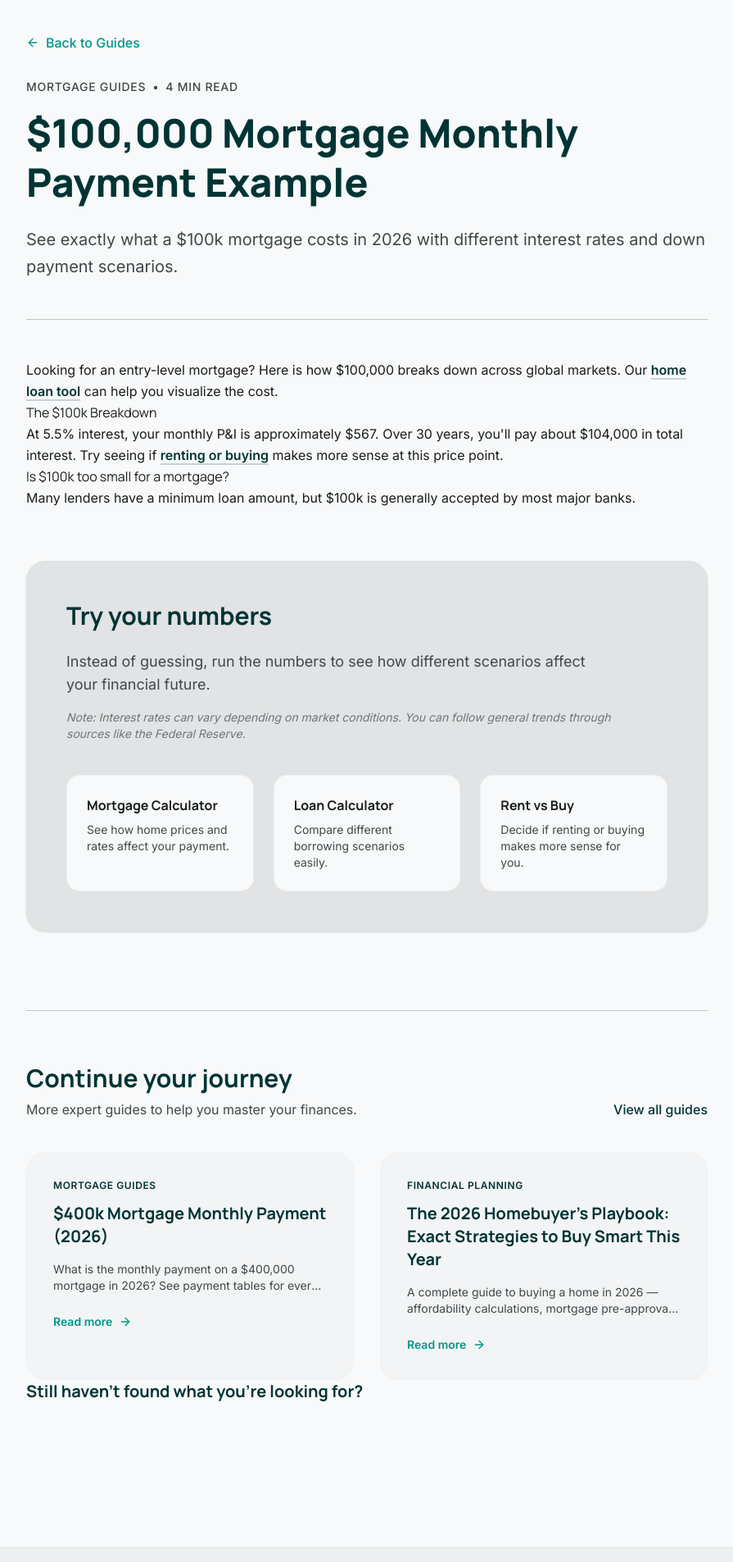
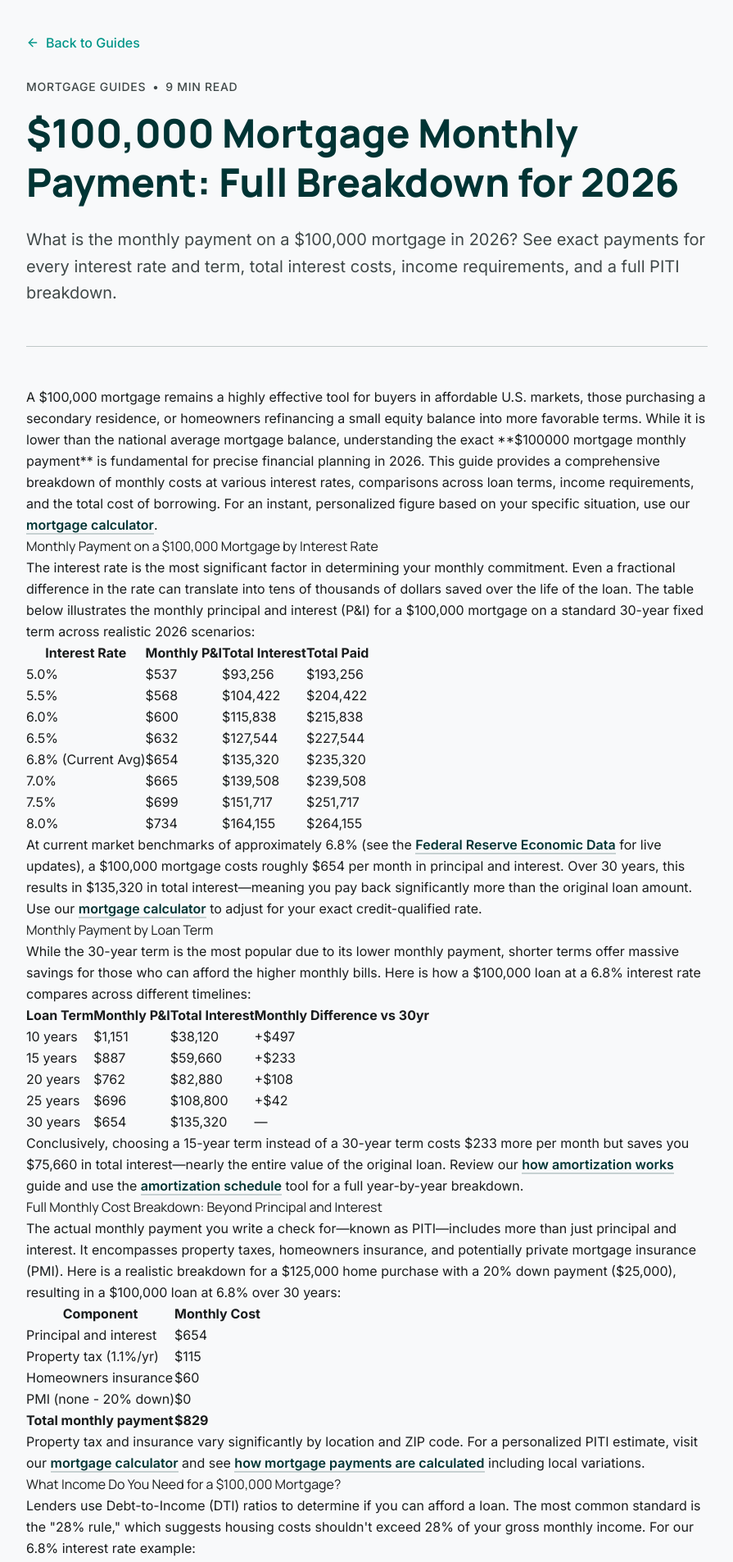
Before and after one commit to josefmomo214/Tryfincalc, a Next.js app: page /blog/100k-mortgage-monthly-payment in a window 1280 px wide. Shown: the part 120-2025 px from the top of the page at 82% size, without its empty margins (192-1087 px from the left). Built offline with nearby package versions, Linux system fonts and the light colour scheme.

Commit message:
Deploy blog system and SEO updates

```diff
--- a/src/data/articles.ts
+++ b/src/data/articles.ts
@@ -799,18 +799,144 @@ export const articles: Article[] = [
     `
   },
   {
-    title: "$100,000 Mortgage Monthly Payment Example",
+    slug: "100k-mortgage-monthly-payment",
     category: "Mortgage Guides",
-    readTime: "4 min read",
-    excerpt: "See exactly what a $100k mortgage costs in 2026 with different interest rates and down payment scenarios.",
-    slug: "100k-mortgage-monthly-payment",
-    content: `
-      <p>Looking for an entry-level mortgage? Here is how $100,000 breaks down across global markets. Our <a href="/mortgage-calculator">home loan tool</a> can help you visualize the cost.</p>
-      <h2>The $100k Breakdown</h2>
-      <p>At 5.5% interest, your monthly P&I is approximately $567. Over 30 years, you'll pay about $104,000 in total interest. Try seeing if <a href="/rent-vs-buy">renting or buying</a> makes more sense at this price point.</p>
-      <h3>Is $100k too small for a mortgage?</h3>
-      <p>Many lenders have a minimum loan amount, but $100k is generally accepted by most major banks.</p>
-    `
+    readTime: "9 min read",
+    title: "$100,000 Mortgage Monthly Payment: Full Breakdown for 2026",
+    excerpt: "What is the monthly payment on a $100,000 mortgage in 2026? See exact payments for every interest rate and term, total interest costs, income requirements, and a full PITI breakdown.",
+    content: `<p>A $100,000 mortgage remains a highly effective tool for buyers in affordable U.S. markets, those purchasing a secondary residence, or homeowners refinancing a small equity balance into more favorable terms. While it is lower than the national average mortgage balance, understanding the exact **$100000 mortgage monthly payment** is fundamental for precise financial planning in 2026. This guide provides a comprehensive breakdown of monthly costs at various interest rates, comparisons across loan terms, income requirements, and the total cost of borrowing. For an instant, personalized figure based on your specific situation, use our <a href="/mortgage-calculator">mortgage calculator</a>.</p>
+
+<h2>Monthly Payment on a $100,000 Mortgage by Interest Rate</h2>
+<p>The interest rate is the most significant factor in determining your monthly commitment. Even a fractional difference in the rate can translate into tens of thousands of dollars saved over the life of the loan. The table below illustrates the monthly principal and interest (P&I) for a $100,000 mortgage on a standard 30-year fixed term across realistic 2026 scenarios:</p>
+
+<table>
+  <thead>
+    <tr>
+      <th>Interest Rate</th>
+      <th>Monthly P&I</th>
+      <th>Total Interest</th>
+      <th>Total Paid</th>
+    </tr>
+  </thead>
+  <tbody>
+    <tr><td>5.0%</td><td>$537</td><td>$93,256</td><td>$193,256</td></tr>
+    <tr><td>5.5%</td><td>$568</td><td>$104,422</td><td>$204,422</td></tr>
+    <tr><td>6.0%</td><td>$600</td><td>$115,838</td><td>$215,838</td></tr>
+    <tr><td>6.5%</td><td>$632</td><td>$127,544</td><td>$227,544</td></tr>
+    <tr><td>6.8% (Current Avg)</td><td>$654</td><td>$135,320</td><td>$235,320</td></tr>
+    <tr><td>7.0%</td><td>$665</td><td>$139,508</td><td>$239,508</td></tr>
+    <tr><td>7.5%</td><td>$699</td><td>$151,717</td><td>$251,717</td></tr>
+    <tr><td>8.0%</td><td>$734</td><td>$164,155</td><td>$264,155</td></tr>
+  </tbody>
+</table>
+
+<p>At current market benchmarks of approximately 6.8% (see the <a href="https://fred.stlouisfed.org" target="_blank" rel="noopener noreferrer">Federal Reserve Economic Data</a> for live updates), a $100,000 mortgage costs roughly $654 per month in principal and interest. Over 30 years, this results in $135,320 in total interest—meaning you pay back significantly more than the original loan amount. Use our <a href="/mortgage-calculator">mortgage calculator</a> to adjust for your exact credit-qualified rate.</p>
+
+<h2>Monthly Payment by Loan Term</h2>
+<p>While the 30-year term is the most popular due to its lower monthly payment, shorter terms offer massive savings for those who can afford the higher monthly bills. Here is how a $100,000 loan at a 6.8% interest rate compares across different timelines:</p>
+
+<table>
+  <thead>
+    <tr>
+      <th>Loan Term</th>
+      <th>Monthly P&amp;I</th>
+      <th>Total Interest</th>
+      <th>Monthly Difference vs 30yr</th>
+    </tr>
+  </thead>
+  <tbody>
+    <tr><td>10 years</td><td>$1,151</td><td>$38,120</td><td>+$497</td></tr>
+    <tr><td>15 years</td><td>$887</td><td>$59,660</td><td>+$233</td></tr>
+    <tr><td>20 years</td><td>$762</td><td>$82,880</td><td>+$108</td></tr>
+    <tr><td>25 years</td><td>$696</td><td>$108,800</td><td>+$42</td></tr>
+    <tr><td>30 years</td><td>$654</td><td>$135,320</td><td>—</td></tr>
+  </tbody>
+</table>
+
+<p>Conclusively, choosing a 15-year term instead of a 30-year term costs $233 more per month but saves you $75,660 in total interest—nearly the entire value of the original loan. Review our <a href="/blog/amortization-schedule-explained">how amortization works</a> guide and use the <a href="/amortization-schedule">amortization schedule</a> tool for a full year-by-year breakdown.</p>
+
+<h2>Full Monthly Cost Breakdown: Beyond Principal and Interest</h2>
+<p>The actual monthly payment you write a check for—known as PITI—includes more than just principal and interest. It encompasses property taxes, homeowners insurance, and potentially private mortgage insurance (PMI). Here is a realistic breakdown for a $125,000 home purchase with a 20% down payment ($25,000), resulting in a $100,000 loan at 6.8% over 30 years:</p>
+
+<table>
+  <thead>
+    <tr><th>Component</th><th>Monthly Cost</th></tr>
+  </thead>
+  <tbody>
+    <tr><td>Principal and interest</td><td>$654</td></tr>
+    <tr><td>Property tax (1.1%/yr)</td><td>$115</td></tr>
+    <tr><td>Homeowners insurance</td><td>$60</td></tr>
+    <tr><td>PMI (none - 20% down)</td><td>$0</td></tr>
+    <tr><td><strong>Total monthly payment</strong></td><td><strong>$829</strong></td></tr>
+  </tbody>
+</table>
+
+<p>Property tax and insurance vary significantly by location and ZIP code. For a personalized PITI estimate, visit our <a href="/mortgage-calculator">mortgage calculator</a> and see <a href="/blog/mortgage-payment-guide">how mortgage payments are calculated</a> including local variations.</p>
+
+<h2>What Income Do You Need for a $100,000 Mortgage?</h2>
+<p>Lenders use Debt-to-Income (DTI) ratios to determine if you can afford a loan. The most common standard is the "28% rule," which suggests housing costs shouldn't exceed 28% of your gross monthly income. For our 6.8% interest rate example:</p>
+
+<table>
+  <thead>
+    <tr>
+      <th>Monthly Payment Scope</th>
+      <th>Required Monthly Income</th>
+      <th>Required Annual Income</th>
+    </tr>
+  </thead>
+  <tbody>
+    <tr><td>$654 (P&amp;I only)</td><td>$2,336</td><td>~$28,029</td></tr>
+    <tr><td>$829 (Full PITI)</td><td>$2,961</td><td>~$35,571</td></tr>
+  </tbody>
+</table>
+
+<p>A $100,000 mortgage is accessible to a wide range of income levels, making it a realistic goal for buyers in affordable US markets or those with significant savings. However, lenders also factor in your existing debts—use our <a href="/affordability-calculator">affordability calculator</a> to see <a href="/blog/how-much-house-can-i-afford">how much house you can afford</a> based on your full financial profile.</p>
+
+<h2>How a Down Payment Affects Your $100,000 Mortgage</h2>
+<p>Remember that a "$100,000 mortgage" is the loan amount after your down payment is applied. The total home purchase price will differ based on how much cash you put down:</p>
+
+<table>
+  <thead>
+    <tr><th>Down Payment</th><th>%</th><th>Home Purchase Price</th></tr>
+  </thead>
+  <tbody>
+    <tr><td>$3,093</td><td>3%</td><td>$103,093</td></tr>
+    <tr><td>$5,263</td><td>5%</td><td>$105,263</td></tr>
+    <tr><td>$11,111</td><td>10%</td><td>$111,111</td></tr>
+    <tr><td>$25,000</td><td>20%</td><td>$125,000</td></tr>
+  </tbody>
+</table>
+
+<p>Note: Buyers putting less than 20% down will typically pay Private Mortgage Insurance (PMI), adding $40–$80/month to the payment. For more, see our <a href="/blog/down-payment-guide">down payment guide</a> and check the <a href="https://www.consumerfinance.gov" target="_blank" rel="noopener noreferrer">Consumer Financial Protection Bureau</a> for PMI cancellation rights under the Homeowners Protection Act.</p>
+
+<h2>Is a $100,000 Mortgage Worth It? When It Makes Sense</h2>
+<p>A $100,000 mortgage is a strategic financial decision in several scenarios: (1) Buying in an affordable Midwest or Southern US market where median home prices are below $150,000. (2) Purchasing a second property or vacation home where you want a smaller, manageable loan balance. (3) Refinancing a nearly paid-off primary mortgage to access home equity at a low rate for renovations. (4) Financing a manufactured home or condo in a lower-cost area. Contrast this with larger loans; see our <a href="/blog/200k-mortgage-monthly-payment">$200,000 mortgage payment breakdown</a> for comparison. Always run your numbers through the <a href="/total-interest-calculator">total interest calculator</a> before committing to any borrowing strategy.</p>
+
+<h2>Frequently Asked Questions</h2>
+<h3>What is the monthly payment on a $100,000 mortgage?</h3>
+<p>At a 6.8% interest rate on a 30-year term, the **$100000 mortgage monthly payment** is approximately $654 for P&amp;I. With taxes and insurance, the total PITI typically lands between $800 and $850.</p>
+<h3>How much income do I need for a $100,000 mortgage?</h3>
+<p>A gross annual income of $35,000 to $40,000 is typically sufficient to qualify for a $100,000 loan, assuming moderate existing debts and a decent credit score.</p>
+<h3>How much is a $100,000 mortgage over 30 years?</h3>
+<p>At 6.8%, you will pay a total of $235,320 over 30 years, which includes $135,320 in cumulative interest costs.</p>
+<h3>Can I get a $100,000 mortgage with a low credit score?</h3>
+<p>Yes, programs like FHA or VA loans allow for lower credit scores (down to 580), though your interest rate will be higher, increasing your monthly bill.</p>
+<h3>What is the total cost of a $100,000 mortgage?</h3>
+<p>Including interest at 6.8%, the total cost to borrow $100,000 over three decades is approximately $135,320 in interest alone.</p>
+
+<h2>Calculate Your Exact Payment</h2>
+<p>Every successful home purchase starts with knowing exactly what you can afford. Enter $100,000 as the loan amount into the <a href="/mortgage-calculator">mortgage calculator</a>, set your interest rate and term, and see your full monthly breakdown in seconds. Don't leave your financial future to guesswork—get the exact data you need to borrow with confidence.</p>
+
+<div class="flex flex-col md:flex-row gap-6 my-10 text-center">
+  <div class="flex-1 bg-surface-container p-8 rounded-3xl border border-outline-variant text-center">
+    <h3 class="text-xl font-bold mb-4">Mortgage Tool</h3>
+    <a href="/mortgage-calculator" class="bg-primary text-white px-8 py-3 rounded-full inline-block font-bold no-underline">Run My Numbers →</a>
+  </div>
+  <div class="flex-1 bg-primary/5 p-8 rounded-3xl border border-primary/20 shadow-lg text-center font-bold">
+    <h3 class="text-xl font-bold mb-4">Amortization Table</h3>
+    <a href="/amortization-schedule" class="text-primary hover:underline">See Payoff Schedule →</a>
+  </div>
+</div>`
   },
   {
     title: "$200,000 Mortgage Monthly Payment Example",
```
Also changed, not shown: 1 other file (tests, documents, lock files or other folders).
